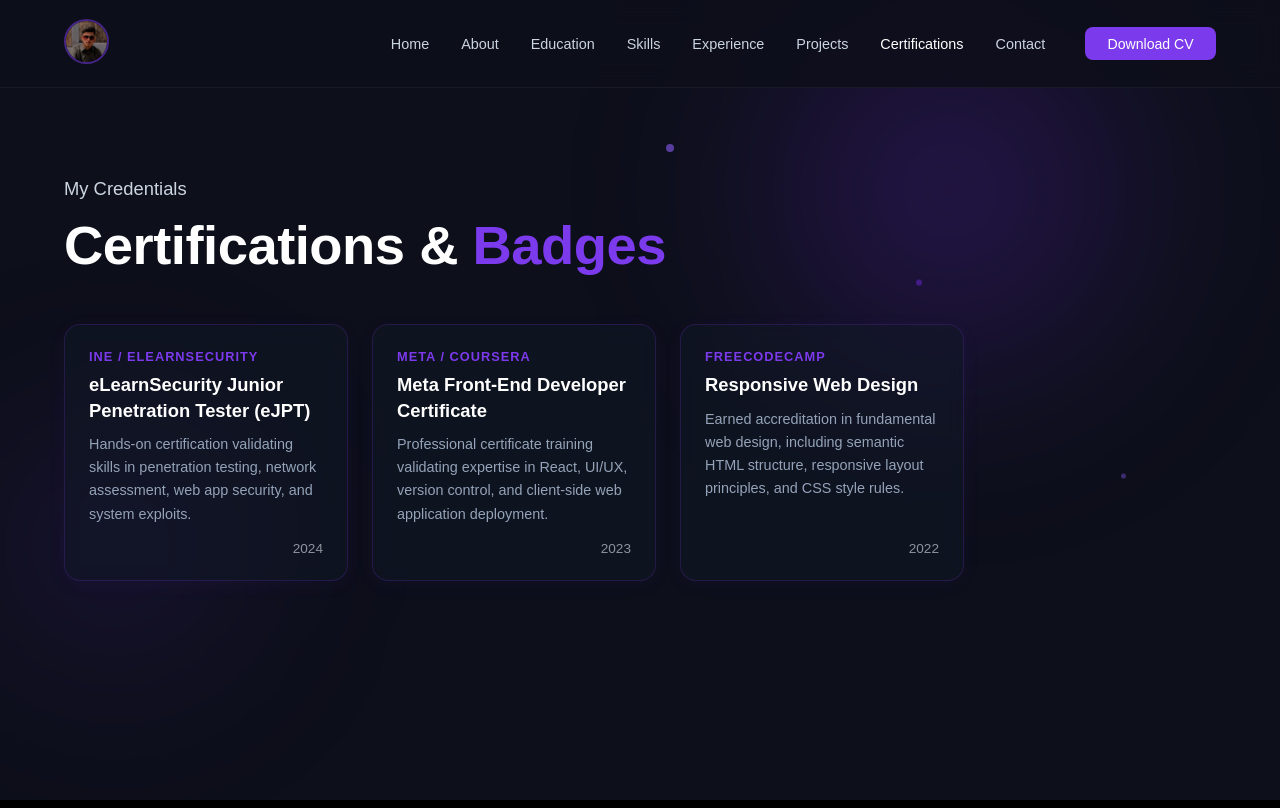
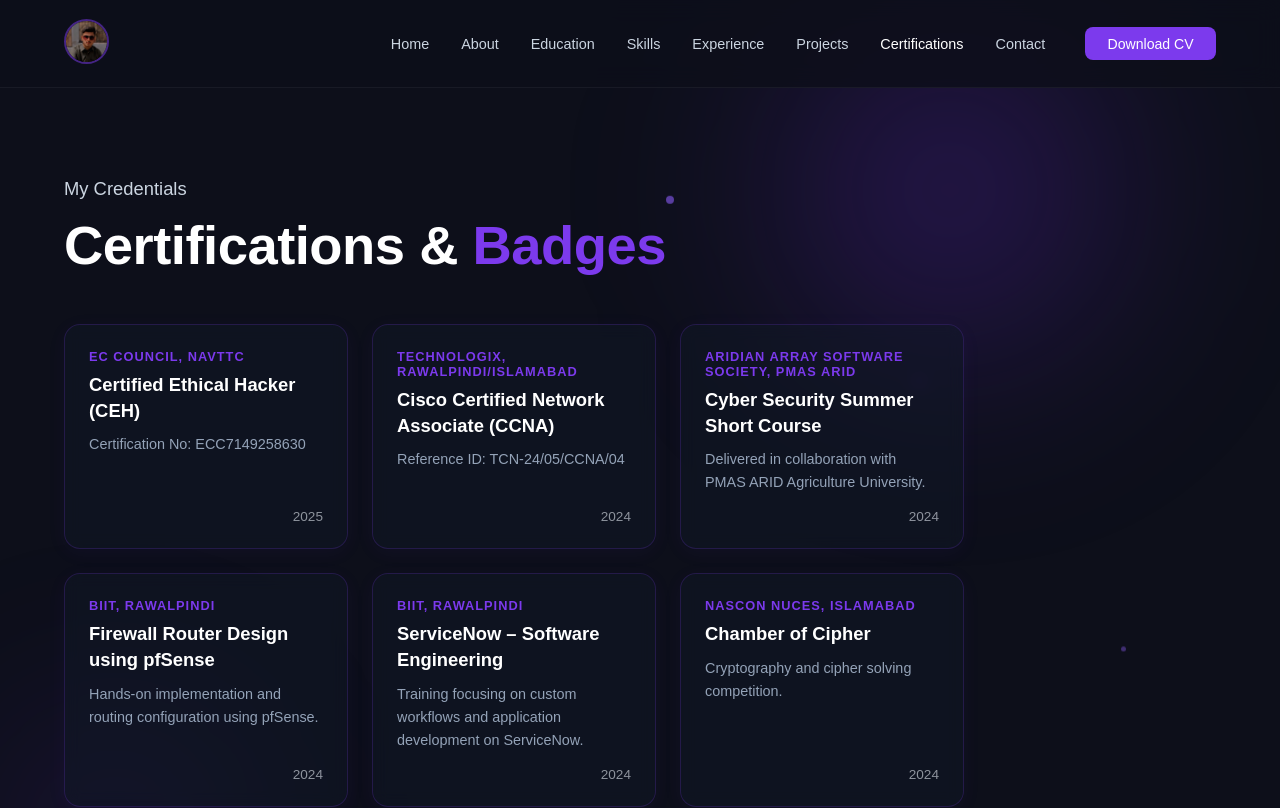
Before and after one commit to SunShine-FA/Portfolio, a React app: page /certifications in a window 1280 px wide. Shown: the top 808 px of the page. Built offline with nearby package versions, Linux system fonts and the light colour scheme; the HTML template or start-up script is replaced by a standard one.

Commit message:
improve all cert

```diff
--- a/src/components/Certifications.jsx
+++ b/src/components/Certifications.jsx
@@ -2,22 +2,46 @@ import { motion } from "framer-motion";
 
 const CERTIFICATIONS = [
   {
-    title: "eLearnSecurity Junior Penetration Tester (eJPT)",
-    issuer: "INE / eLearnSecurity",
-    date: "2024",
-    description: "Hands-on certification validating skills in penetration testing, network assessment, web app security, and system exploits.",
+    title: "Certified Ethical Hacker (CEH)",
+    issuer: "EC Council, NAVTTC",
+    date: "2025",
+    description: "Certification No: ECC7149258630",
   },
   {
-    title: "Meta Front-End Developer Certificate",
-    issuer: "Meta / Coursera",
-    date: "2023",
-    description: "Professional certificate training validating expertise in React, UI/UX, version control, and client-side web application deployment.",
+    title: "Cisco Certified Network Associate (CCNA)",
+    issuer: "Technologix, Rawalpindi/Islamabad",
+    date: "2024",
+    description: "Reference ID: TCN-24/05/CCNA/04",
   },
   {
-    title: "Responsive Web Design",
-    issuer: "freeCodeCamp",
-    date: "2022",
-    description: "Earned accreditation in fundamental web design, including semantic HTML structure, responsive layout principles, and CSS style rules.",
+    title: "Cyber Security Summer Short Course",
+    issuer: "Aridian Array Software Society, PMAS ARID",
+    date: "2024",
+    description: "Delivered in collaboration with PMAS ARID Agriculture University.",
+  },
+  {
+    title: "Firewall Router Design using pfSense",
+    issuer: "BIIT, Rawalpindi",
+    date: "2024",
+    description: "Hands-on implementation and routing configuration using pfSense.",
+  },
+  {
+    title: "ServiceNow – Software Engineering",
+    issuer: "BIIT, Rawalpindi",
+    date: "2024",
+    description: "Training focusing on custom workflows and application development on ServiceNow.",
+  },
+  {
+    title: "Chamber of Cipher",
+    issuer: "NaSCon NUCES, Islamabad",
+    date: "2024",
+    description: "Cryptography and cipher solving competition.",
+  },
+  {
+    title: "Basics of Ethical Hacking",
+    issuer: "BIIT, Rawalpindi",
+    date: "2023",
+    description: "Introduction to fundamental penetration testing concepts and cybersecurity.",
   }
 ];
 
--- a/src/components/Experience.jsx
+++ b/src/components/Experience.jsx
@@ -2,23 +2,34 @@ import { motion } from "framer-motion";
 
 const EXPERIENCES = [
   {
-    role: "Freelance Full-Stack Developer",
-    company: "Upwork / Self-Employed",
-    duration: "2023 - Present",
+    role: "President",
+    company: "BIIT Information and Cyber Security Society",
+    duration: "Sep 2023 – July 2025",
     points: [
-      "Designed and developed highly responsive portfolio websites and web tools.",
-      "Built custom web architectures using React.js, Node.js, and MongoDB.",
-      "Integrated secure authentication protocols and database security measures.",
+      "Led the Cyber Society’s vision, strategy, and growth, aligning with institutional goals.",
+      "Organized cybersecurity seminars, workshops, and campus-wide hackathons.",
+      "Conducted cybersecurity awareness sessions and hands-on training for 50+ students.",
+      "Mentored team members and coordinated event management activities.",
+      "Promoted cybersecurity research, collaboration, and real-world problem-solving."
     ],
   },
   {
-    role: "Cyber Security Trainee & Open Source Contributor",
-    company: "GitHub / Community",
-    duration: "2022 - Present",
+    role: "Teacher Assistant",
+    company: "Barani Institute of Information Technology",
+    duration: "Feb 2023 – May 2025",
     points: [
-      "Performed audit reports and vulnerability assessments for web applications.",
-      "Participated in capture the flag (CTF) challenges to hone penetration testing skills.",
-      "Contributed code fixes and documentation to public repositories.",
+      "Assisted in teaching network and system administration courses.",
+      "Supported students with technical queries and lab assignments.",
+      "Gained hands-on experience with networking equipment and troubleshooting."
+    ],
+  },
+  {
+    role: "Customer Sales Representative",
+    company: "MARS BPO",
+    duration: "Jul 2024",
+    points: [
+      "Communicated with customers through outbound calls to promote products and services.",
+      "Handled customer inquiries and provided personalized solutions to improve customer satisfaction."
     ],
   }
 ];
```
